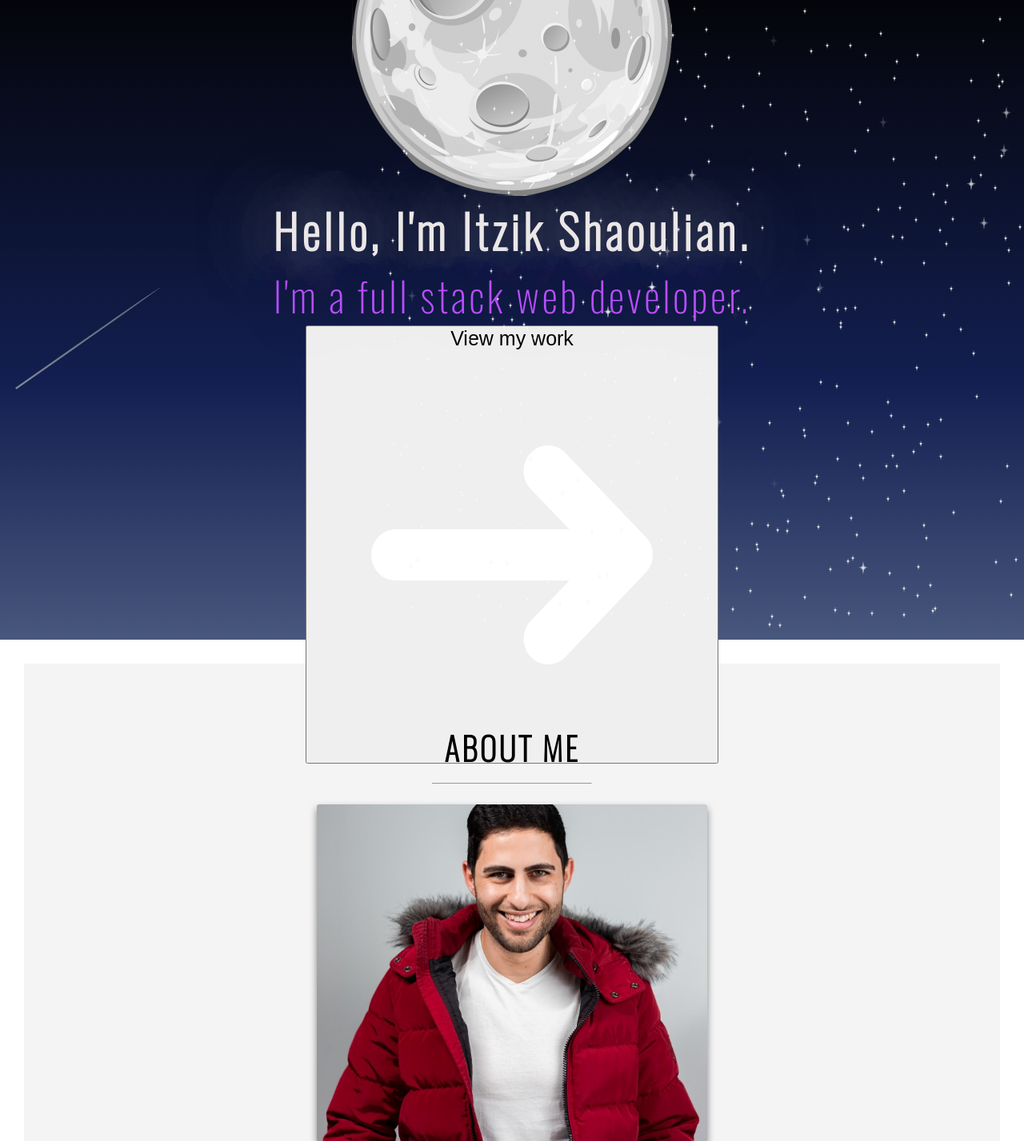
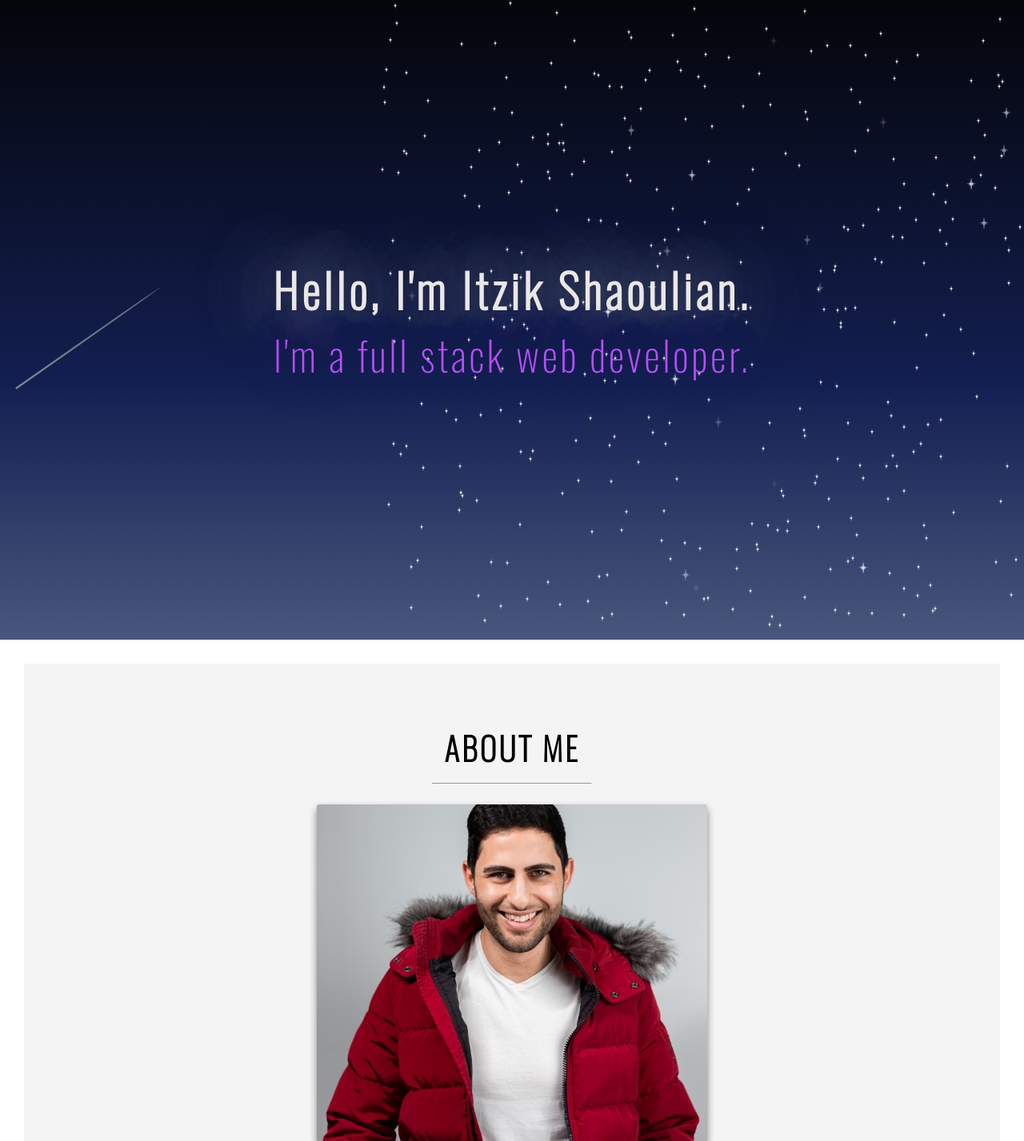
Before and after one commit to itzik415/Portfolio, a PHP site: page / in a window 1280 px wide. Shown: the top 1427 px of the page at 80% size. Run offline with PHP 8.4, Linux system fonts and the light colour scheme; style sheets or scripts are compiled from the project's sources; some libraries are stand-ins or nearby versions.

Commit message:
fixing html bugs

```diff
--- a/index.php
+++ b/index.php
@@ -45,12 +45,8 @@
             </div>
             <div id ="main-opening">
                 <div id="falling-star"></div>
-                <img class="cartoon-moon" src="resources/css/images/cartoon-moon.png">
                 <p id="open" >Hello, I'm Itzik Shaoulian.</p>
                 <p id="come_in">I'm a full stack web developer.</p>
-                <div id="portfolio_button">
-                    <button id="main_button"><p id='portfolio_name'>View my work</p><img class="portfolio-main-button" src="resources/css/images/main-arrow-button.png"></button>
-                </div>
                 <img class="star-img" src="resources/css/images/star3.png">
             </div>
             <div class="about-section" id="about-content">
@@ -201,41 +197,6 @@
                                 </div>
                             </div>
                         </div>
-                        <!-- <div class="photo">
-                            <div class="project-image image-4"></div>
-                            <div class="text">
-                                <p class="header-title">Digicaching</p>
-                                <p class="title-description">Node.js + React</p>
-                            </div>
-                            <div class="project-button project4">LEARN MORE</div>
-                        </div>
-                        <div class="hidden-folder">
-                            <div class="middle-section">
-                                <div class="projects-images number-4">
-                                    <img class="black-arrow-left" src="resources/css/images/black-arrow-left.png">
-                                    <img class="black-arrow-right" src="resources/css/images/black-arrow-right.png">
-                                </div>
-                                <div class="project-description">
-                                    <p class="main-project-title">Digicaching</p>
-                                    <p class="main-project-description">Online Game</p>
-                                    <hr class="main-project-hr">
-                                    <p class="main-project-long-description">Digicaching is a virtual geocaching app that lets users find,
-                                            collect, and share virtual items by exploring their communities and environment.
-                                            Users can combine items to upgrade them into more rare items,
-                                            and fulfill collections by combining advanced component items to build the rarest ones.
-                                    </p>
-                                </div>
-                                <div class="buttons">
-                                    <a href="https://www.google.com" target="_blank"><div class="video-button-div">
-                                        <ion-icon class="open-icon" name="open"></ion-icon>
-                                        <p class="video-button">Watch Video</p>
-                                    </div></a>
-                                    <div class="icon-button">
-                                        <ion-icon class="project-close-button" name="close"></ion-icon>
-                                    </div>
-                                </div>
-                            </div>
-                        </div> -->
                     </div>
                 </div>
             </div>
@@ -245,7 +206,7 @@
                     <hr>
                 </div>
                 <div class="para2">
-                    <img class="skills-image" src="resources/css/images/skills-5.png">
+                    <img class="skills-image" src="resources/css/images/skills.png">
                 </div>
             </div>
             <footer>
```
